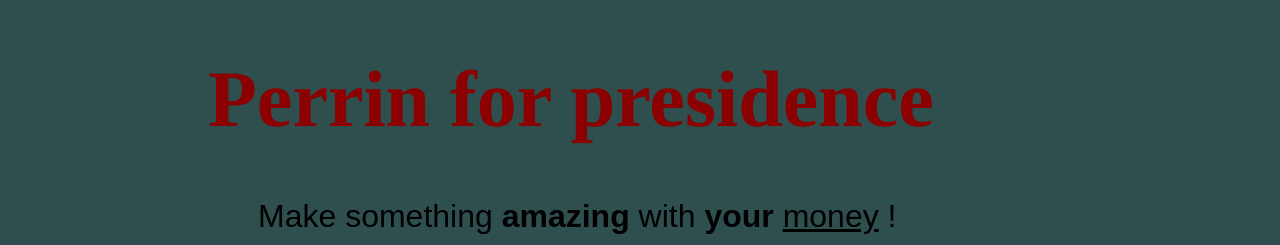
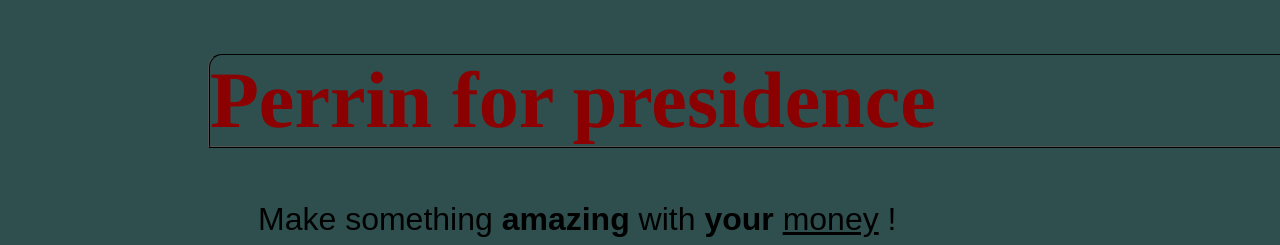
Before and after one commit to mariusperrin/.github.io, a plain HTML site: page index.html in a window 1280 px wide. Shown: the top 245 px of the page. Drawn offline with Linux system fonts and the light colour scheme.

Commit message:
Update presidence.css

```diff
--- a/presidence.css
+++ b/presidence.css
@@ -2,6 +2,7 @@ body {
   background-color: #2F4F4F;
   background-position: 50% 50%;
   font-family: "Comic Sans", sans-serif;
+  cursor:
 }
 
 h1 {
@@ -10,6 +11,11 @@ h1 {
   font-family: "Times", serif;
   position: relative;
   left: 200px;
+  border-width: 2px;
+  border-style: ridge;
+  border-color: black;
+  border-top-left-radius: 14px;
+  border-top-width: thin;
 }
 
 p {
@@ -24,7 +30,7 @@ img {
 	height: 350px;
     position: relative;
     left: 400px;
-
+  cursor: url(http://images.toucharger.com/img/graphiques/curseurs/argent/symboles/dollar.16988.gif), pointer;
 }
 
 a {
```
